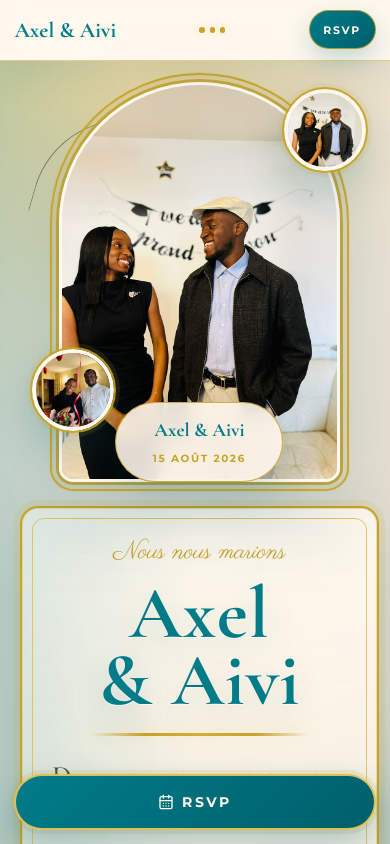
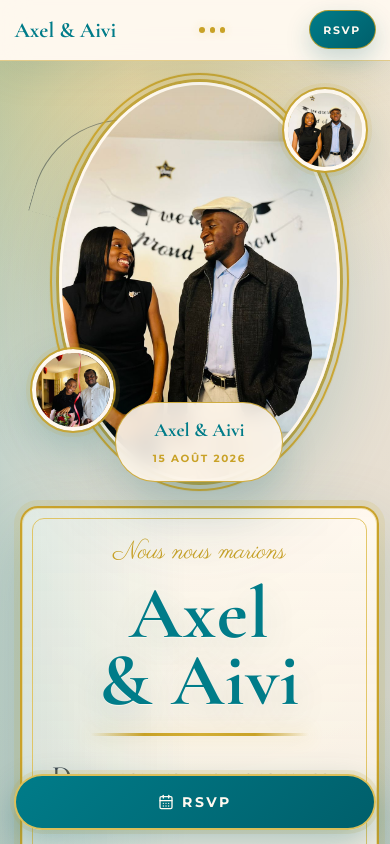
Before and after one commit to aubinaso/wedding-website, a React (Vite) app: page / in a window 390 px wide. Shown: the top 844 px of the page. Built offline with nearby package versions, Linux system fonts and the light colour scheme.

Commit message:
mise à jour

```diff
--- a/src/index.css
+++ b/src/index.css
@@ -641,7 +641,7 @@ body {
   width: min(78vw, 25rem);
   height: auto;
   min-height: 33rem;
-  border-radius: 999px 999px 38% 38% / 999px 999px 24% 24%;
+  border-radius: 50% / 50%;
 }
 
 .hero-orbit-photo {
@@ -950,7 +950,7 @@ body {
     width: min(72vw, 20rem);
     height: auto;
     min-height: 25rem;
-    border-radius: 999px 999px 38% 38% / 999px 999px 24% 24%;
+    border-radius: 50% / 50%;
   }
 
   .hero-orbit-photo {
```
